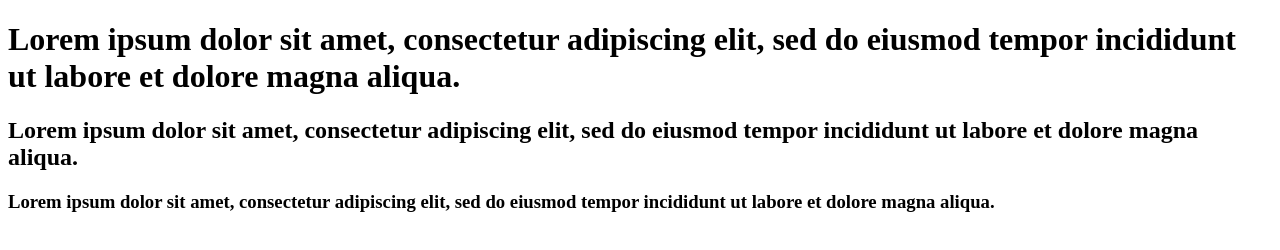
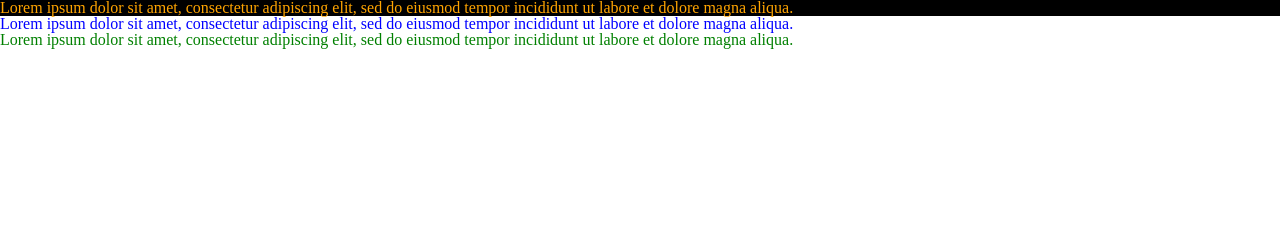
Before and after one commit to devJiraynor/web-basic-20240118, a plain HTML site: page css/1.CSS3_Intro/css3_intro.html in a window 1280 px wide. Drawn offline with Linux system fonts and the light colour scheme.

Commit message:
2024.03.11. 11:50

```diff
--- a/css/1.CSS3_Intro/css3_intro.html
+++ b/css/1.CSS3_Intro/css3_intro.html
@@ -17,26 +17,34 @@
             - 값 (Value) : 속성에 적용할 값. 키워드, 크기 단위, 색상 단위로 지정
 
         HTML에 CSS 적용 :
-            -
-            -
-            -
-            - 적용 우선순위 :
+            - Link style : HTML 외부에 있는 CSS 파일을 HTML에 로드해서 사용하는 방식
+            - Embedding style : HTML 내부 중 head 요소 안에 style 요소로 css를 작성하는 방식
+            - Inline style : HTML 요소의 시작 태그에 style 속성으로 css를 작성하는 방식
+            - 적용 우선순위 : Inline > Embedding > Link
+
     -->
 
     <!-- Link style -->
+    <link rel="stylesheet" href="./style.css" />
 
     <!-- Embedding style -->
+    <style>
+        h1 { color: orange; }
+        h2 { color: blue; }
+    </style>
 
     <!--
         Reset CSS :
-            -
-            -
+            - 모든 웹 브라우저는 각자 기본 스타일을 가지고 있어 CSS가 없이 웹 브라우저따라 스타일을 각각 다르게 표현 됨
+            - Reset CSS를 사용하여 HTML 기본 스타일을 제거하고 각 브라우저 마다 동일한 스타일로 통일 할 수 있도록 해줌
     -->
+    <link rel="stylesheet" href="./reset.css" />
+
 </head>
 <body>
     <h1>Lorem ipsum dolor sit amet, consectetur adipiscing elit, sed do eiusmod tempor incididunt ut labore et dolore magna aliqua.</h1>
     <h2>Lorem ipsum dolor sit amet, consectetur adipiscing elit, sed do eiusmod tempor incididunt ut labore et dolore magna aliqua.</h2>
     <!-- Inline style -->
-    <h3>Lorem ipsum dolor sit amet, consectetur adipiscing elit, sed do eiusmod tempor incididunt ut labore et dolore magna aliqua.</h3>
+    <h3 style="color: green;">Lorem ipsum dolor sit amet, consectetur adipiscing elit, sed do eiusmod tempor incididunt ut labore et dolore magna aliqua.</h3>
 </body>
 </html>
--- a/css/1.CSS3_Intro/style.css
+++ b/css/1.CSS3_Intro/style.css
@@ -1 +1,3 @@
-h1 { color: red; }
+h1 { color: red; background-color: black; }
+
+/* 주석 */
```
Also changed, not shown: css/2.CSS3_Selector/css3_selector_1.html (+19 -5 lines).
